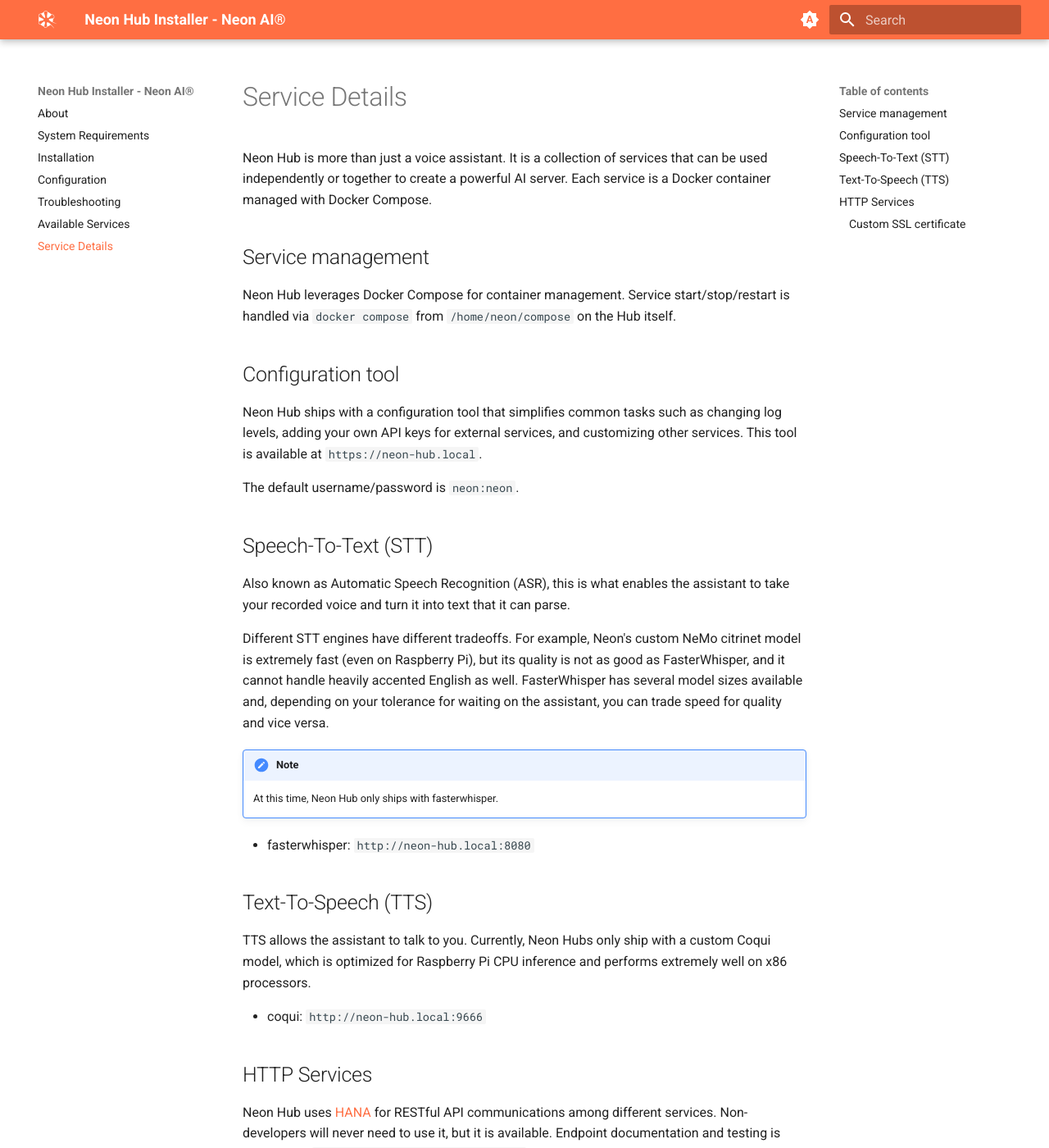
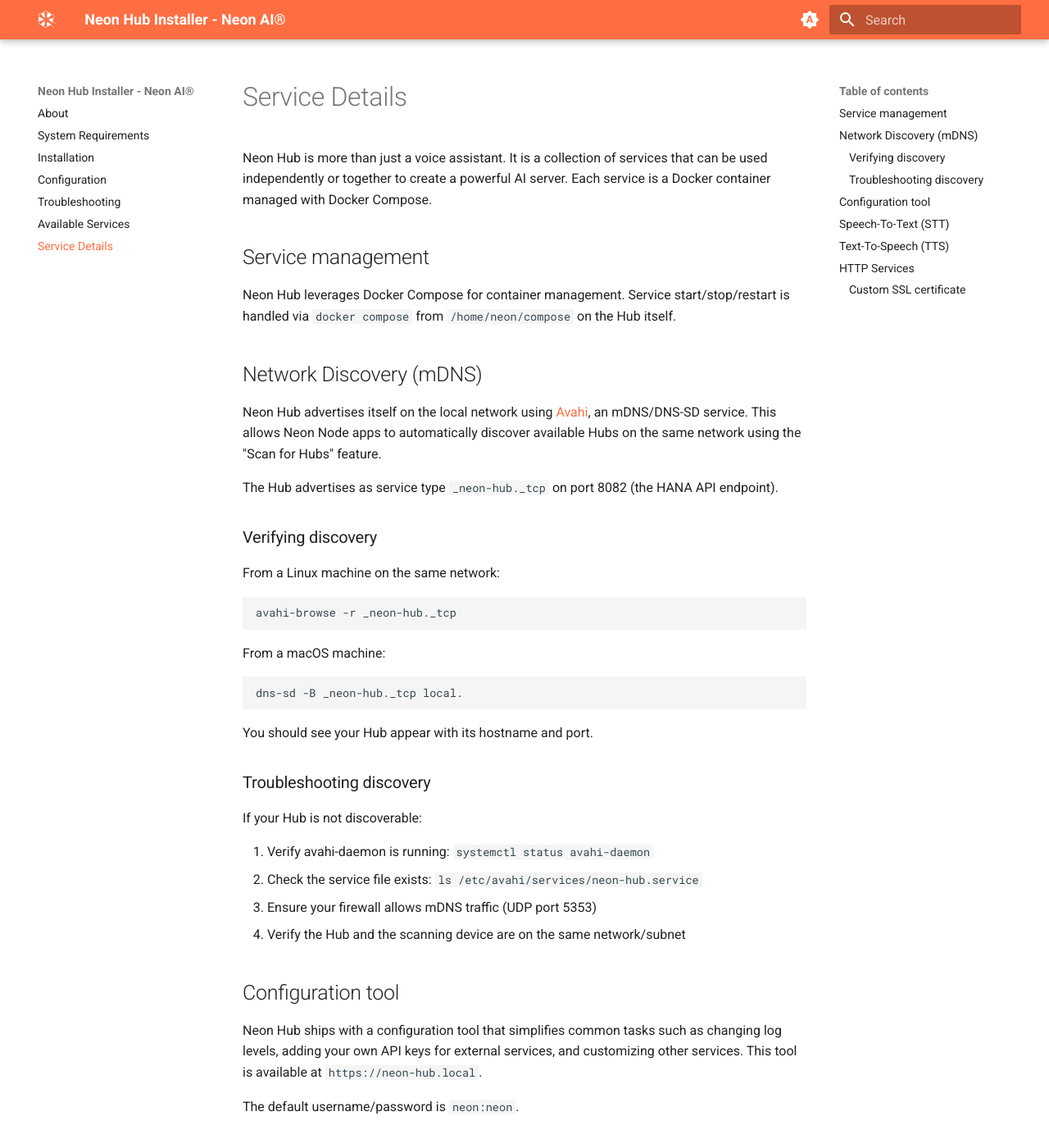
Before and after one commit to NeonGeckoCom/neon-hub-installer, an MkDocs documentation site: the page built from docs/service-details.md, in a window 1280 px wide and 1400 px high. Shown: the whole window at 82% size. Built offline with MkDocs 1.6.1 and Material for MkDocs 9.7.7, drawn with Linux system fonts in a browser that asks for light colours.

Commit message:
feat: add mDNS service advertisement via Avahi (#23)

````diff
--- a/docs/service-details.md
+++ b/docs/service-details.md
@@ -5,6 +5,37 @@
 ## Service management
 
 Neon Hub leverages Docker Compose for container management. Service start/stop/restart is handled via `docker compose` from `/home/neon/compose` on the Hub itself.
+
+## Network Discovery (mDNS)
+
+Neon Hub advertises itself on the local network using [Avahi](https://avahi.org/), an mDNS/DNS-SD service. This allows Neon Node apps to automatically discover available Hubs on the same network using the "Scan for Hubs" feature.
+
+The Hub advertises as service type `_neon-hub._tcp` on port 8082 (the HANA API endpoint).
+
+### Verifying discovery
+
+From a Linux machine on the same network:
+
+```bash
+avahi-browse -r _neon-hub._tcp
+```
+
+From a macOS machine:
+
+```bash
+dns-sd -B _neon-hub._tcp local.
+```
+
+You should see your Hub appear with its hostname and port.
+
+### Troubleshooting discovery
+
+If your Hub is not discoverable:
+
+1. Verify avahi-daemon is running: `systemctl status avahi-daemon`
+2. Check the service file exists: `ls /etc/avahi/services/neon-hub.service`
+3. Ensure your firewall allows mDNS traffic (UDP port 5353)
+4. Verify the Hub and the scanning device are on the same network/subnet
 
 ## Configuration tool
 
````
Also changed, not shown: 2 other files.
